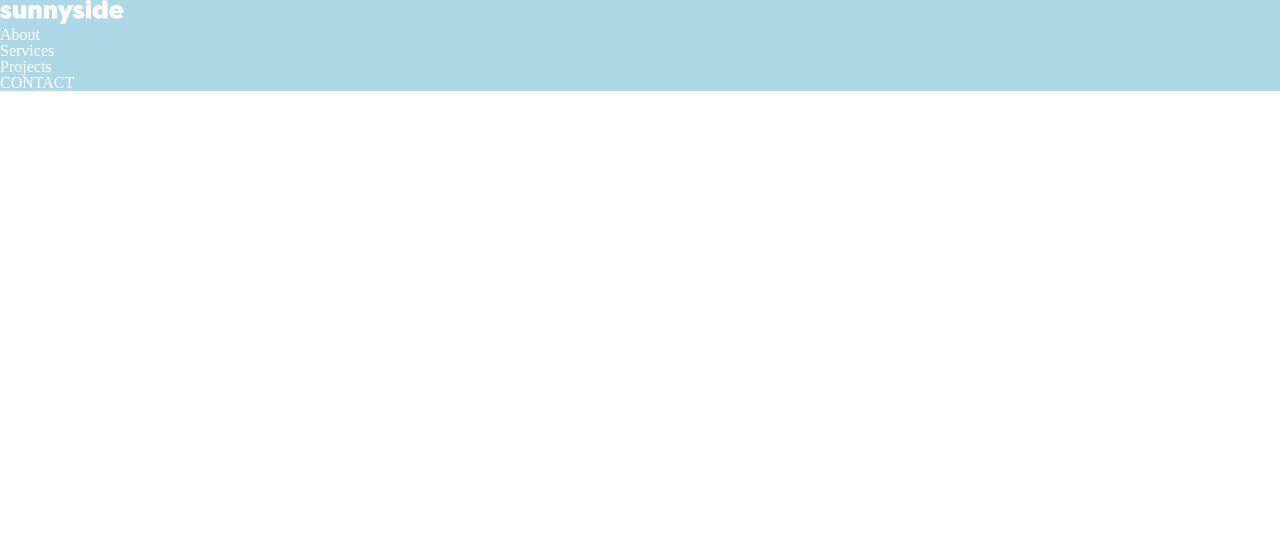
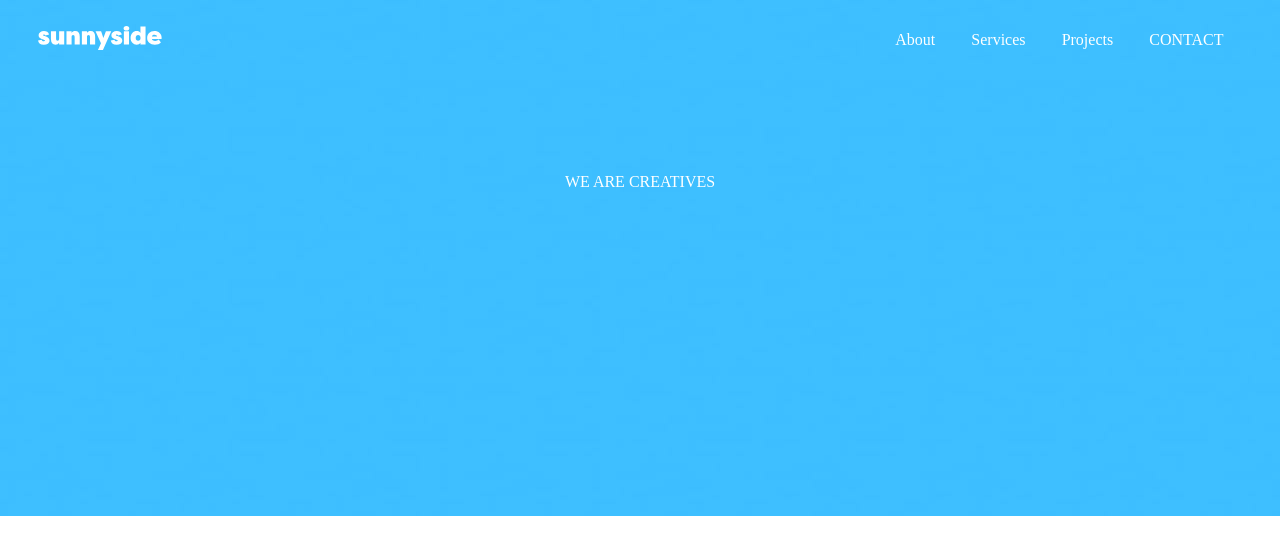
Before and after one commit to suochantsao/sunnyside-agency, a plain HTML site: page index.html in a window 1280 px wide. Drawn offline with Linux system fonts and the light colour scheme.

Commit message:
navbar completed

```diff
--- a/index.html
+++ b/index.html
@@ -18,6 +18,7 @@
         <li>Projects</li>
         <li>CONTACT</li>
       </ul>
+      <h2>WE ARE CREATIVES</h2>
     </header>
   </body>
 </html>
--- a/scss/_index.scss
+++ b/scss/_index.scss
@@ -1,6 +1,24 @@
 header {
-  background-color: lightblue;
-  ul {
-    color: white;
+  @include flex_center;
+  flex-wrap: wrap;
+  padding: 2% 3%;
+  color: white;
+  background-image: url(../img/desktop/image-header.jpg);
+  a {
+    width: 50%;
+  }
+  h2 {
+    width: 100%;
+    text-align: center;
+    margin: 10% 0 25% 0;
+  }
+  .navbar {
+    display: flex;
+    width: 50%;
+    justify-content: flex-end;
+    li {
+      padding: 1% 3%;
+      cursor: pointer;
+    }
   }
 }
--- /dev/null
+++ b/scss/_mixin.scss
@@ -0,0 +1,5 @@
+@mixin flex_center {
+  display: flex;
+  align-items: center;
+  justify-content: space-between;
+}
--- a/scss/all.scss
+++ b/scss/all.scss
@@ -1,2 +1,10 @@
-@import "_reset.scss";
-@import "_index.scss";
+@import "reset";
+@import "mixin";
+@import "index";
+
+body {
+  margin: 0 auto;
+}
+* {
+  box-sizing: border-box;
+}
```
Also changed, not shown: css/all.min.css, 1 other file.
